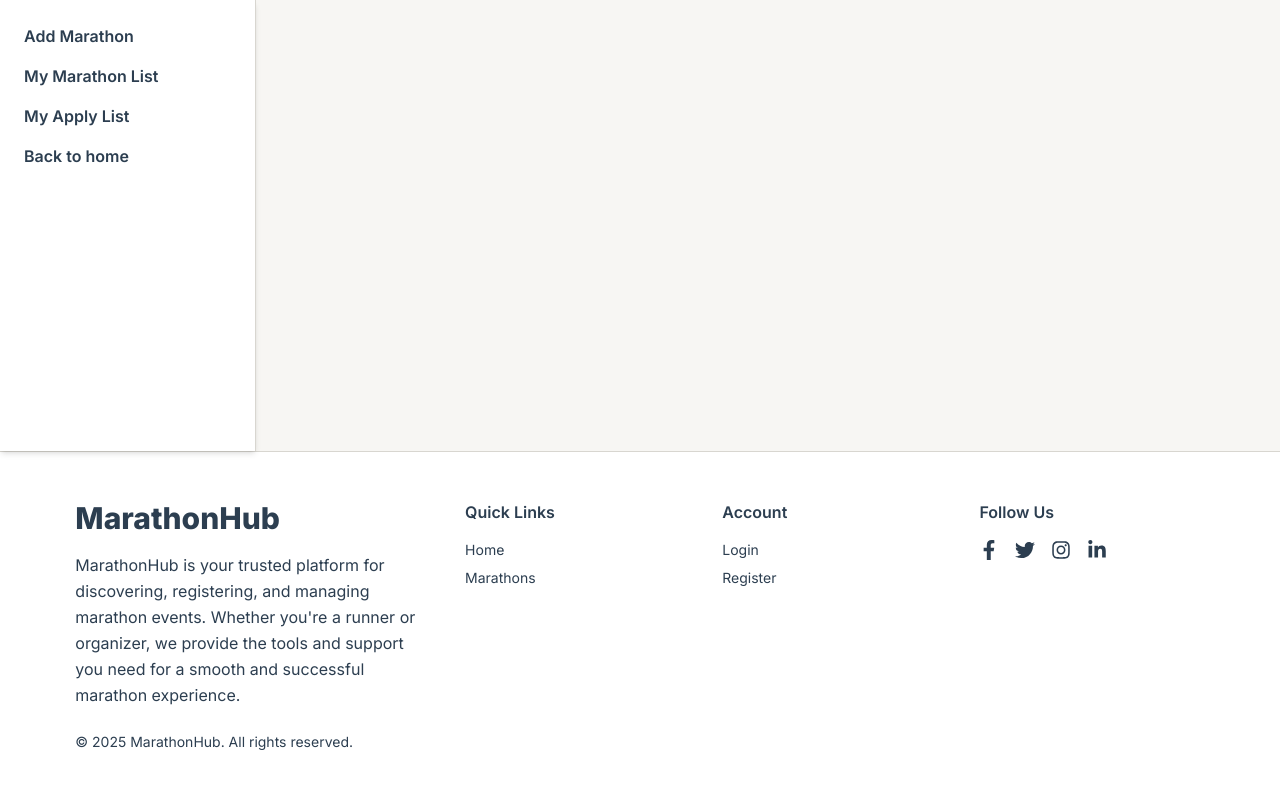
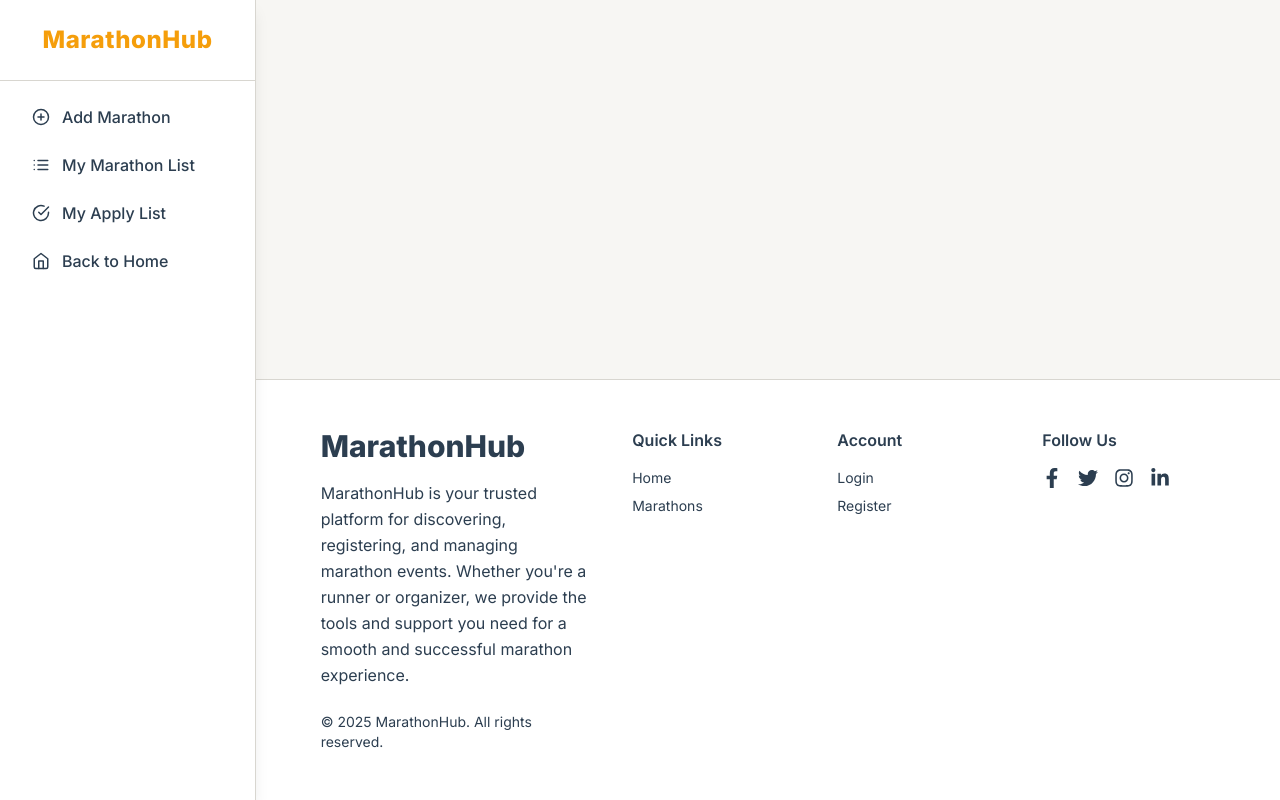
Before and after one commit to mrarifat21/Marathonhub, a React (Vite) app in the folder marathonhub-client/: page /dashboard in a window 1280 px wide. Built offline with nearby package versions, Linux system fonts and the light colour scheme; no server answers; sample sign-in values are in the browser's storage.

Commit message:
update dashboard

```diff
--- a/marathonhub-client/src/pages/Dashbord/Dashbord.jsx
+++ b/marathonhub-client/src/pages/Dashbord/Dashbord.jsx
@@ -1,99 +1,86 @@
 import React, { useState } from 'react';
 import { NavLink, Outlet } from 'react-router';
-import { FiMenu } from 'react-icons/fi'; // React Icons
-import NavBar from '../../components/NavBar';
+import { FiMenu, FiPlusCircle, FiList, FiCheckCircle, FiHome } from 'react-icons/fi';
+import { Helmet } from 'react-helmet';
 import Footer from '../../components/Footer';
-import { Helmet } from 'react-helmet';
 
 const Dashboard = () => {
   const [sidebarOpen, setSidebarOpen] = useState(false);
 
+  const menuItems = [
+    { to: 'addMarathon', label: 'Add Marathon', icon: <FiPlusCircle size={18} /> },
+    { to: 'myMarathonList', label: 'My Marathon List', icon: <FiList size={18} /> },
+    { to: 'myApplyList', label: 'My Apply List', icon: <FiCheckCircle size={18} /> },
+    { to: '/', label: 'Back to Home', icon: <FiHome size={18} /> },
+  ];
+
   return (
     <>
-     <Helmet>
-      <title>DashBoard</title>
-    </Helmet>
-    <div className="flex flex-col min-h-screen bg-background text-text transition-all duration-300">
-      {/* Top Nav */}
-      {/* <NavBar /> */}
+      <Helmet>
+        <title>Dashboard</title>
+      </Helmet>
 
-      {/* Mobile Menu Toggle */}
-      <div className="md:hidden flex items-center justify-between px-4 py-3 border-b border-border bg-surfaceColor shadow">
-        <button
-          onClick={() => setSidebarOpen(!sidebarOpen)}
-          className="text-highlight focus:outline-none"
-        >
-          <FiMenu size={24} />
-        </button>
-        <h2 className="text-lg font-semibold">Dashboard</h2>
-      </div>
-
-      {/* Content Area */}
-      <div className="flex flex-1">
+      <div className="flex min-h-screen bg-background text-text transition-all duration-300">
         {/* Sidebar */}
         <aside
-          className={`${
-            sidebarOpen ? 'block' : 'hidden'
-          } md:block w-full md:w-64 bg-surfaceColor text-text border-r border-border p-6 shadow-md fixed md:static z-20 h-full md:h-auto overflow-y-auto`}
+          className={`fixed inset-y-0 left-0 transform ${
+            sidebarOpen ? 'translate-x-0' : '-translate-x-full'
+          } md:translate-x-0 transition-transform duration-300 ease-in-out
+            w-64 bg-surfaceColor border-r border-border shadow-lg z-30 flex flex-col`}
         >
-          <nav className="flex flex-col gap-4 text-base font-semibold">
+          {/* Logo / Brand */}
+          <div className="flex items-center justify-center p-6 border-b border-border">
             <NavLink
-              to="addMarathon"
-              className={({ isActive }) =>
-                `transition hover:text-highlight ${
-                  isActive ? 'text-highlight underline' : ''
-                }`
-              }
+              to="/"
+              className="text-2xl font-extrabold tracking-wide text-highlight hover:opacity-80 transition"
               onClick={() => setSidebarOpen(false)}
             >
-              Add Marathon
+              MarathonHub
             </NavLink>
-            <NavLink
-              to="myMarathonList"
-              className={({ isActive }) =>
-                `transition hover:text-highlight ${
-                  isActive ? 'text-highlight underline' : ''
-                }`
-              }
-              onClick={() => setSidebarOpen(false)}
-            >
-              My Marathon List
-            </NavLink>
-            <NavLink
-              to="myApplyList"
-              className={({ isActive }) =>
-                `transition hover:text-highlight ${
-                  isActive ? 'text-highlight underline' : ''
-                }`
-              }
-              onClick={() => setSidebarOpen(false)}
-            >
-              My Apply List
-            </NavLink>
-            <NavLink
-              to="/"
-              className={({ isActive }) =>
-                `transition hover:text-highlight ${
-                  isActive ? 'text-highlight underline' : ''
-                }`
-              }
-              onClick={() => setSidebarOpen(false)}
-            >
-              Back to home
-            </NavLink>
+          </div>
 
+          {/* Menu */}
+          <nav className="flex flex-col gap-2 p-4 font-medium flex-1">
+            {menuItems.map(({ to, label, icon }) => (
+              <NavLink
+                key={to}
+                to={to}
+                className={({ isActive }) =>
+                  `flex items-center gap-3 px-4 py-2 rounded-lg transition-colors duration-200 ${
+                    isActive
+                      ? 'bg-highlight text-white shadow-md'
+                      : 'hover:bg-highlight/10'
+                  }`
+                }
+                onClick={() => setSidebarOpen(false)}
+              >
+                {icon}
+                {label}
+              </NavLink>
+            ))}
           </nav>
         </aside>
 
         {/* Main Content */}
-        <main className="flex-1 p-4 md:p-6 ml-0  overflow-y-auto">
-          <Outlet />
-        </main>
+        <div className="flex flex-col flex-1 md:ml-64">
+          {/* Mobile Header */}
+          <header className="md:hidden flex items-center justify-between px-4 py-3 border-b border-border bg-surfaceColor shadow">
+            <button
+              onClick={() => setSidebarOpen(!sidebarOpen)}
+              className="text-highlight focus:outline-none"
+            >
+              <FiMenu size={24} />
+            </button>
+            <h2 className="text-lg font-semibold">Dashboard</h2>
+          </header>
+
+          <main className="flex-1 p-4 md:p-6 bg-background">
+            <Outlet />
+          </main>
+
+          <Footer />
+        </div>
       </div>
-
-      {/* Footer */}
-      <Footer />
-    </div>
     </>
   );
 };
```
